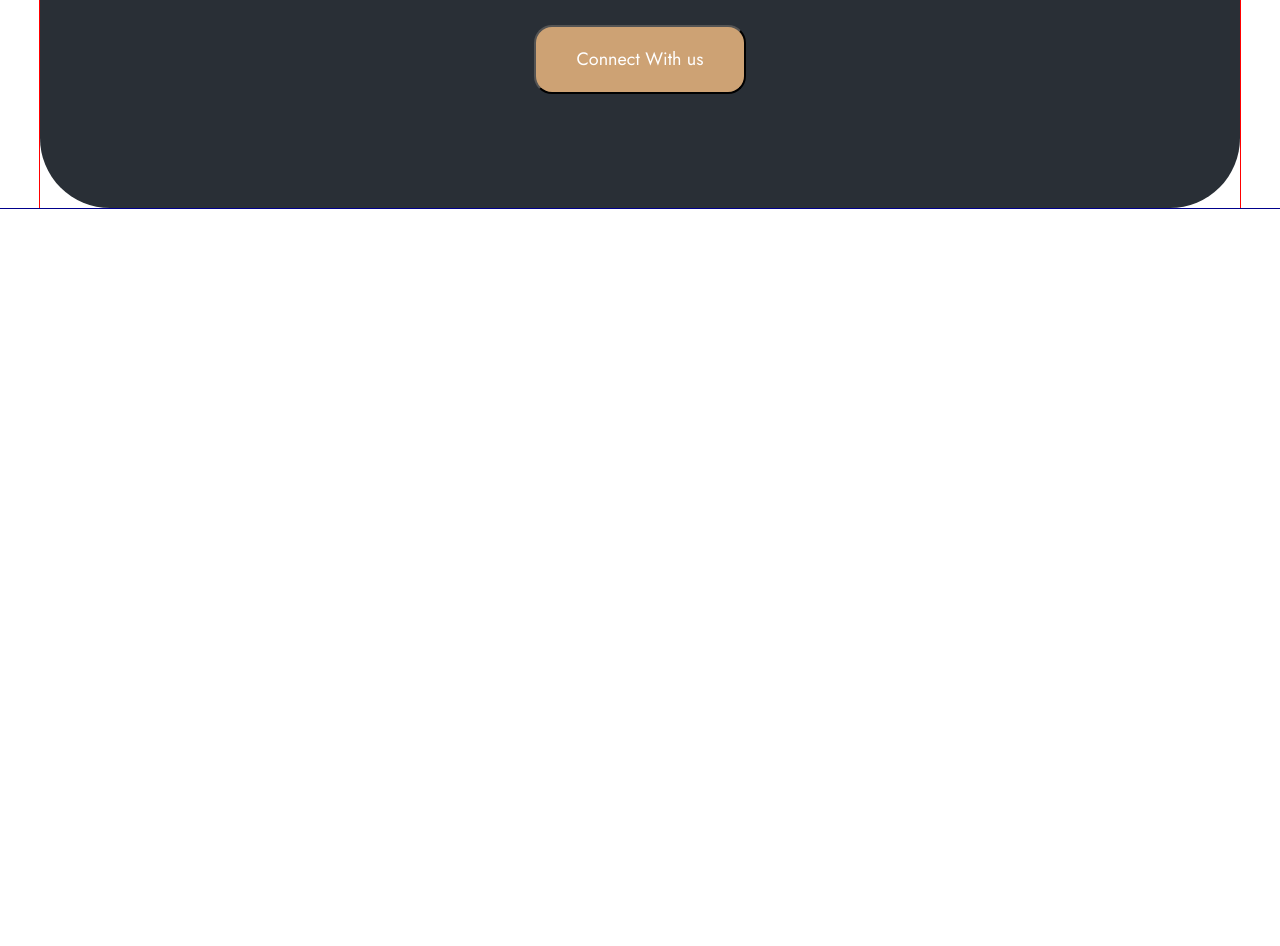
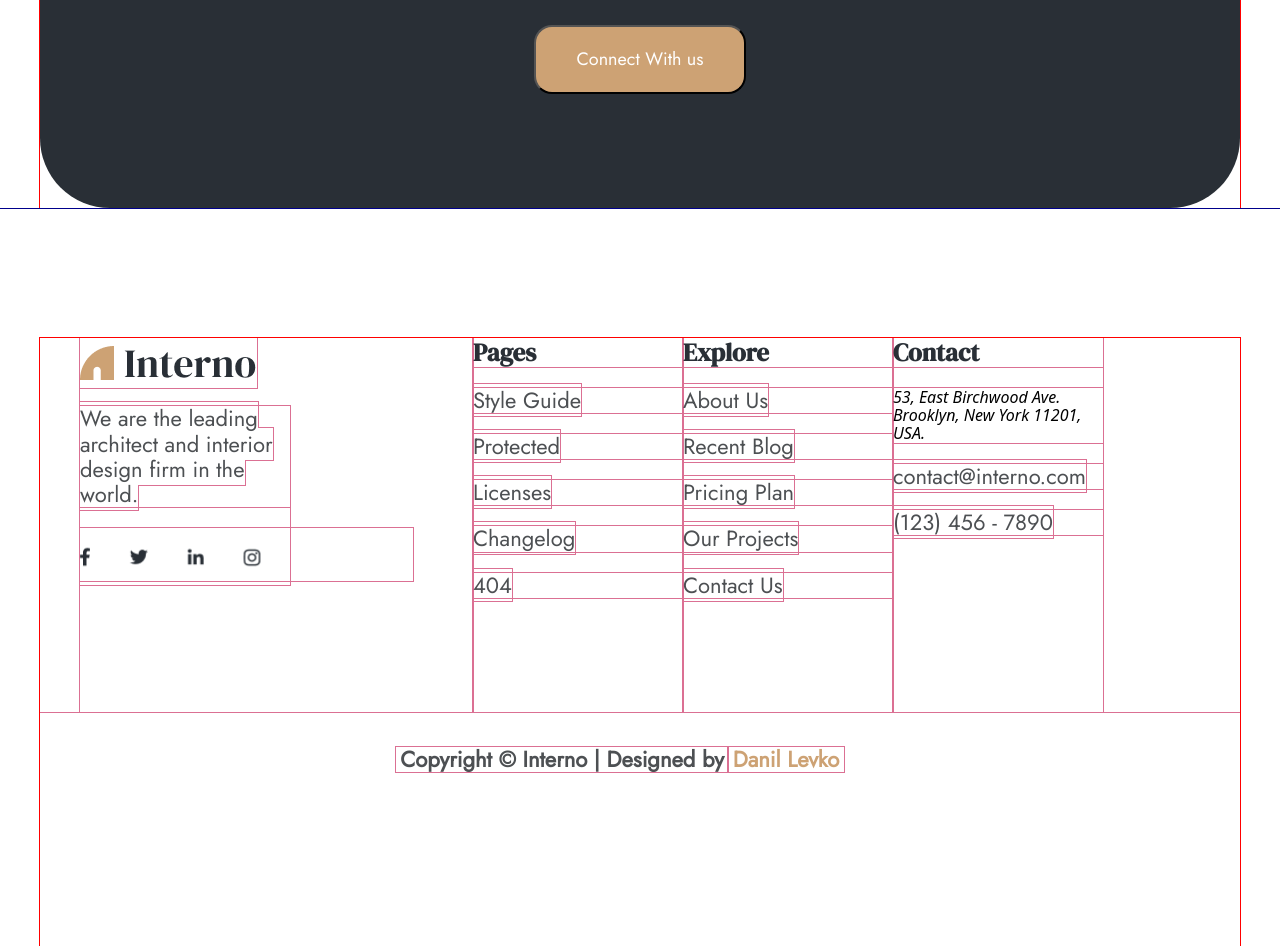
Before and after one commit to danillevko/Interno, a plain HTML site: page index.html in a window 1280 px wide. Shown: the part 7249-8195 px from the top of the page. Before the commit the page ends 7537 px from the top, so only its background shows below. Drawn offline with nearby package versions, Linux system fonts and the light colour scheme.

Commit message:
add footer

```diff
--- a/index.html
+++ b/index.html
@@ -2,9 +2,6 @@
 <html lang="en">
 
 <head>
-    <link rel="stylesheet" href="https://cdnjs.cloudflare.com/ajax/libs/modern-normalize/3.0.1/modern-normalize.min.css"
-        integrity="sha512-q6WgHqiHlKyOqslT/lgBgodhd03Wp4BEqKeW6nNtlOY4quzyG3VoQKFrieaCeSnuVseNKRGpGeDU3qPmabCANg=="
-        crossorigin="anonymous" referrerpolicy="no-referrer" />
     <meta charset="UTF-8">
     <meta name="viewport" content="width=device-width, initial-scale=1.0">
     <link rel="preconnect" href="https://fonts.googleapis.com">
@@ -13,6 +10,9 @@
     <link rel="preconnect" href="https://fonts.googleapis.com">
     <link rel="preconnect" href="https://fonts.gstatic.com" crossorigin>
     <link href="https://fonts.googleapis.com/css2?family=DM+Serif+Display&display=swap" rel="stylesheet">
+    <link rel="stylesheet" href="https://cdnjs.cloudflare.com/ajax/libs/modern-normalize/3.0.1/modern-normalize.min.css"
+        integrity="sha512-q6WgHqiHlKyOqslT/lgBgodhd03Wp4BEqKeW6nNtlOY4quzyG3VoQKFrieaCeSnuVseNKRGpGeDU3qPmabCANg=="
+        crossorigin="anonymous" referrerpolicy="no-referrer" />
     <title>Interno</title>
     <link rel="stylesheet" href="./style.css">
 </head>
@@ -32,7 +32,7 @@
             </div>
         </div>
     </header>
-    <main class="main">
+    <main class=" section-main">
         <section class="section-hero">
             <div class="container">
                 <h1 class="hero-title">
@@ -326,6 +326,62 @@
                 <button class="join-bnt">Connect With us</button>
             </section>
     </main>
+    <footer>
+        <div class="container">
+            <section class="section-footer">
+                <ul class="footer-main-list">
+                    <div class="footer-item-wrapper first">
+                        <img src="./imgs/logo.png" alt="logo" class="footer-logo">
+                        <ul class="footer-list">
+                            <li class="footer-item"><span class="footer-paragraph">We are the leading architect and
+                                    interior design firm in the
+                                    world.</span></li>
+                            <li class="footer-item"><a href="#" class="footer-frame-link"><img
+                                        src="./imgs/footer-frame.png" alt="frame brands" class="footer-frame-img"></a>
+                            </li>
+                        </ul>
+                    </div>
+                    <div class="footer-item-wrapper">
+                        <h5 class="footer-list-name">Pages</h5>
+                        <ul class="footer-list">
+                            <li class="footer-item"><a href="#" class="footer-item-link">Style Guide</a></li>
+                            <li class="footer-item"><a href="#" class="footer-item-link">Protected</a></li>
+                            <li class="footer-item"><a href="#" class="footer-item-link">Licenses</a></li>
+                            <li class="footer-item"><a href="#" class="footer-item-link">Changelog</a></li>
+                            <li class="footer-item"><a href="#" class="footer-item-link">404</a></li>
+                        </ul>
+                    </div>
+                    <div class="footer-item-wrapper">
+                        <h5 class="footer-list-name">Explore</h5>
+                        <ul class="footer-list">
+                            <li class="footer-item"><a href="#" class="footer-item-link">About Us</a></li>
+                            <li class="footer-item"><a href="#" class="footer-item-link">Recent Blog</a></li>
+                            <li class="footer-item"><a href="#" class="footer-item-link">Pricing Plan</a></li>
+                            <li class="footer-item"><a href="#" class="footer-item-link">Our Projects</a></li>
+                            <li class="footer-item"><a href="#" class="footer-item-link">Contact Us</a></li>
+                        </ul>
+                    </div>
+                    <div class="footer-item-wrapper">
+                        <h5 class="footer-list-name">Contact</h5>
+                        <ul class="footer-list">
+                            <li class="footer-item">
+                                <address class="address">53, East Birchwood Ave. Brooklyn, New York 11201, USA.
+                                </address>
+                            </li>
+                            <li class="footer-item"><a href="mailto:contact@interno.com"
+                                    class="footer-item-link email">contact@interno.com</a></li>
+                            <li class="footer-item"><a href="tel:1234567890" class="footer-item-link tel">(123) 456 -
+                                    7890</a></li>
+                        </ul>
+                    </div>
+                </ul>
+                <div class="author-wrapper">
+                    <h5 class="create-by">Copyright © Interno | Designed by</h5>
+                    <h5 class="author">Danil Levko</h5>
+                </div>
+            </section>
+        </div>
+    </footer>
 </body>
 
 </html>
--- a/style.css
+++ b/style.css
@@ -65,7 +65,7 @@
 
 /* hero section */
 
-.main {
+.section-main {
     outline: 1px solid darkblue;
 }
 
@@ -648,7 +648,8 @@
     font-weight: 400;
     color: #4D5053;
 }
-.two{
+
+.two {
     width: 335px;
     height: 296px;
     /* border: 1px solid white;
@@ -665,7 +666,7 @@
     color: #4D5053;
 }
 
-.three{
+.three {
     width: 335px;
     height: 296px;
     text-align: center;
@@ -679,7 +680,7 @@
     background-image: url(./imgs/blogs-bg3.png);
 }
 
-.four{
+.four {
     width: 335px;
     height: 296px;
     text-align: center;
@@ -693,7 +694,7 @@
     background-image: url(./imgs/blogs-bg4.png);
 }
 
-.five{
+.five {
     width: 335px;
     height: 296px;
     text-align: center;
@@ -707,7 +708,7 @@
     background-image: url(./imgs/blogs-bg5.png);
 }
 
-.six{
+.six {
     width: 335px;
     height: 296px;
     text-align: center;
@@ -765,9 +766,10 @@
     height: 414px;
     background-color: #292F36;
     border-radius: 70px;
-    margin-bottom: 80px;
+    margin-bottom: 130px;
     padding-top: 100px;
 }
+
 .join-title {
     width: 534px;
     height: 75px;
@@ -780,6 +782,7 @@
     font-size: 50px;
     font-weight: 400px;
 }
+
 .join-contacts {
     width: 371px;
     height: 33px;
@@ -790,6 +793,7 @@
     font-size: 22px;
     font-weight: 400;
 }
+
 .join-bnt {
     display: block;
     border-radius: 18px;
@@ -802,3 +806,132 @@
     font-size: 18px;
     font-weight: 400;
 }
+
+/* footer */
+
+.section-footer {
+    height: 608px;
+    outline: 1px solid palevioletred;
+}
+
+.footer-main-list {
+    list-style: none;
+    display: flex;
+    outline: 1px solid palevioletred;
+}
+
+.first{
+    width: 393px;
+}
+
+.footer-item-wrapper {
+    height: 374px;
+    outline: 1px solid palevioletred;
+}
+
+.footer-logo {
+    width: 177px;
+    height: 50px;
+    margin-bottom: 15px;
+    outline: 1px solid palevioletred;
+}
+
+.footer-paragraph {
+    font-family: var(--main-font);
+    font-size: 22px;
+    font-weight: 400px;
+    width: 326px;
+    height: 66px;
+    margin-bottom: 10px;
+    outline: 1px solid palevioletred;
+    color: var(--span-color);
+}
+
+.footer-frame-img {
+    width: 333px;
+    height: 53px;
+    outline: 1px solid palevioletred;
+}
+.footer-list-name {
+    font-family: var(--secondary-font);
+    font-size: 25px;
+    font-weight: 400px;
+    outline: 1px solid palevioletred;
+    margin: 0;
+    margin-bottom: 21px;
+    color: var(--main-color);
+}
+
+.footer-list {
+    list-style: none;
+    width: 210px;
+    outline: 1px solid palevioletred;
+    padding: 0;
+}
+
+.footer-item {
+    outline: 1px solid palevioletred;
+    margin-bottom: 21px;
+
+}
+
+.footer-item-link{
+    text-decoration: none;
+    font-family: var(--main-font);
+    font-size: 22px;
+    font-weight: 400px;
+    outline: 1px solid palevioletred;
+    color: var(--span-color);
+}
+
+.addres{
+    width: 321px;
+    font-family: var(--main-font);
+    font-size: 22px;
+    font-weight: 400px;
+    text-decoration: none;
+}
+
+.email{
+    font-family: var(--main-font);
+    font-size: 22px;
+    font-weight: 400px;
+    text-decoration: none;
+}
+
+.tel{
+    font-family: var(--main-font);
+    font-size: 22px;
+    font-weight: 400px;
+    text-decoration: none;
+
+}
+.author-wrapper{
+    display: flex;
+    text-align: center;
+    align-items: center;
+    margin: 0 356px;
+    margin-top: 35px;
+}
+
+.create-by {
+    outline: 1px solid palevioletred;
+    font-family: var(--main-font);
+    font-size: 22px;
+    font-weight: 400px;
+    color: var(--span-color);
+    align-items: center;
+    margin: 0;
+    width: 332px;
+}
+
+.author {
+    outline: 1px solid palevioletred;
+    font-family: var(--main-font);
+    font-size: 22px;
+    font-weight: 400px;
+    color: var(--active-color);
+    align-items: center;
+    margin: 0;
+    width: 116px;
+}
```
Also changed, not shown: imgs/footer-frame.png (added).
